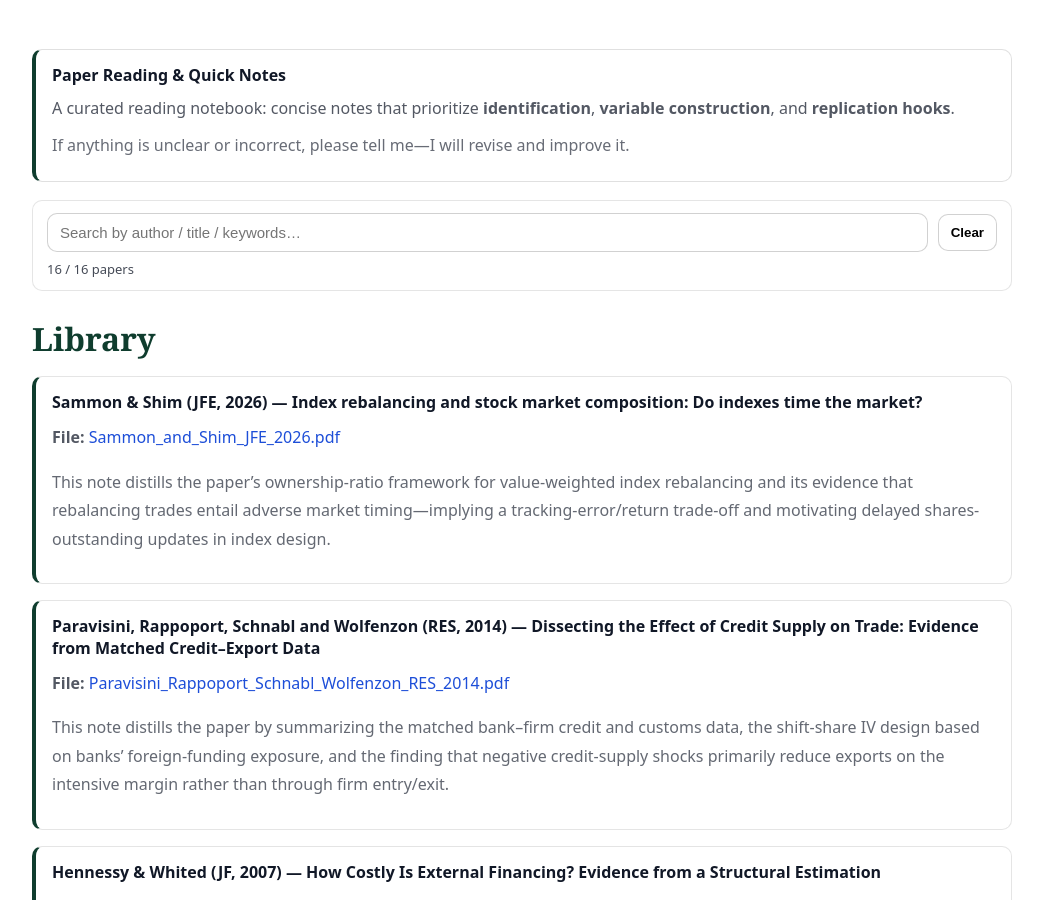
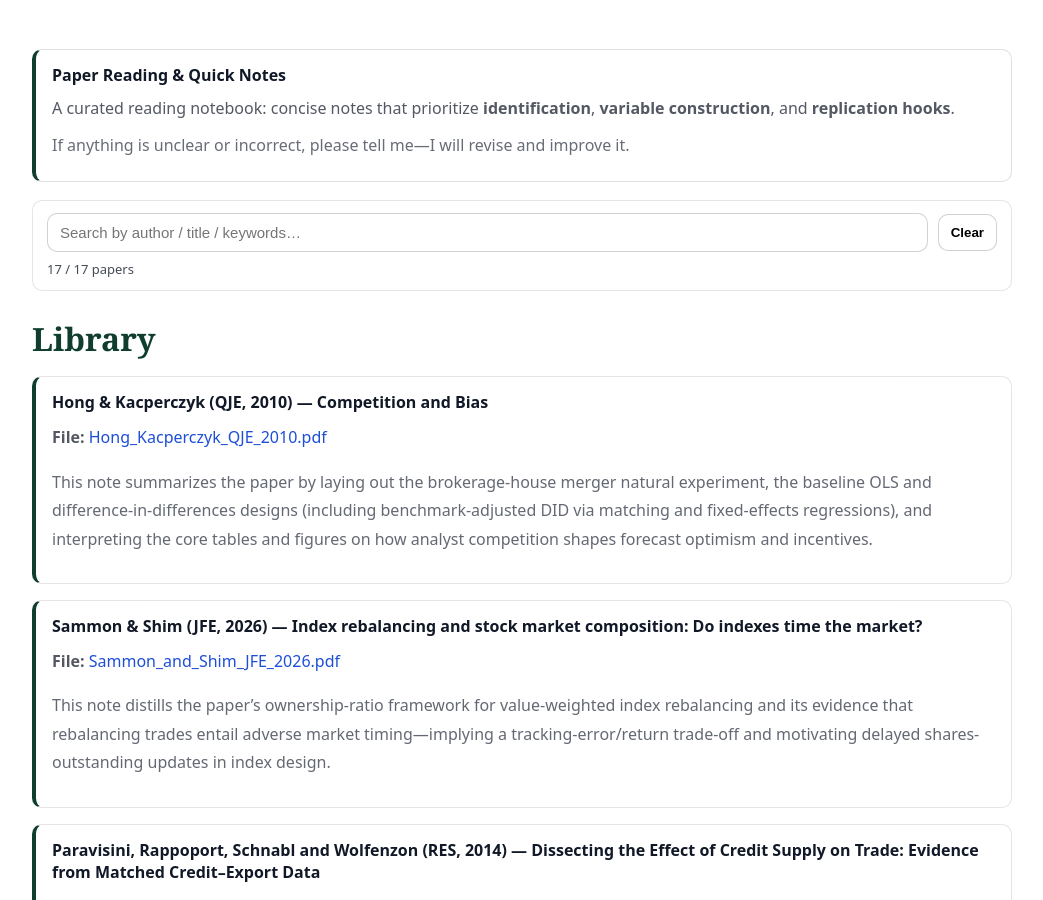
Before and after one commit to yaxinzn/study-archive, a Jekyll site: the page built from reading/index.md, in a window 1280 px wide and 900 px high, scrolled down 498 px. Shown: the whole window, without its empty margins (118-1161 px from the left). Built offline with Jekyll 4.4.1, drawn with Linux system fonts in a browser that asks for light colours.

Commit message:
Reading: add/update Hong_Kacperczyk_QJE_2010.pdf

```diff
--- a/_data/reading.yml
+++ b/_data/reading.yml
@@ -1,3 +1,7 @@
+- title: "Hong & Kacperczyk (QJE, 2010) — Competition and Bias"
+  file: "Hong_Kacperczyk_QJE_2010.pdf"
+  desc: "This note summarizes the paper by laying out the brokerage-house merger natural experiment, the baseline OLS and difference-in-differences designs (including benchmark-adjusted DID via matching and fixed-effects regressions), and interpreting the core tables and figures on how analyst competition shapes forecast optimism and incentives."
+
 - title: "Sammon & Shim (JFE, 2026) — Index rebalancing and stock market composition: Do indexes time the market?"
   file: "Sammon_and_Shim_JFE_2026.pdf"
   desc: "This note distills the paper’s ownership-ratio framework for value-weighted index rebalancing and its evidence that rebalancing trades entail adverse market timing—implying a tracking-error/return trade-off and motivating delayed shares-outstanding updates in index design."
```
Also changed, not shown: 1 other file.
